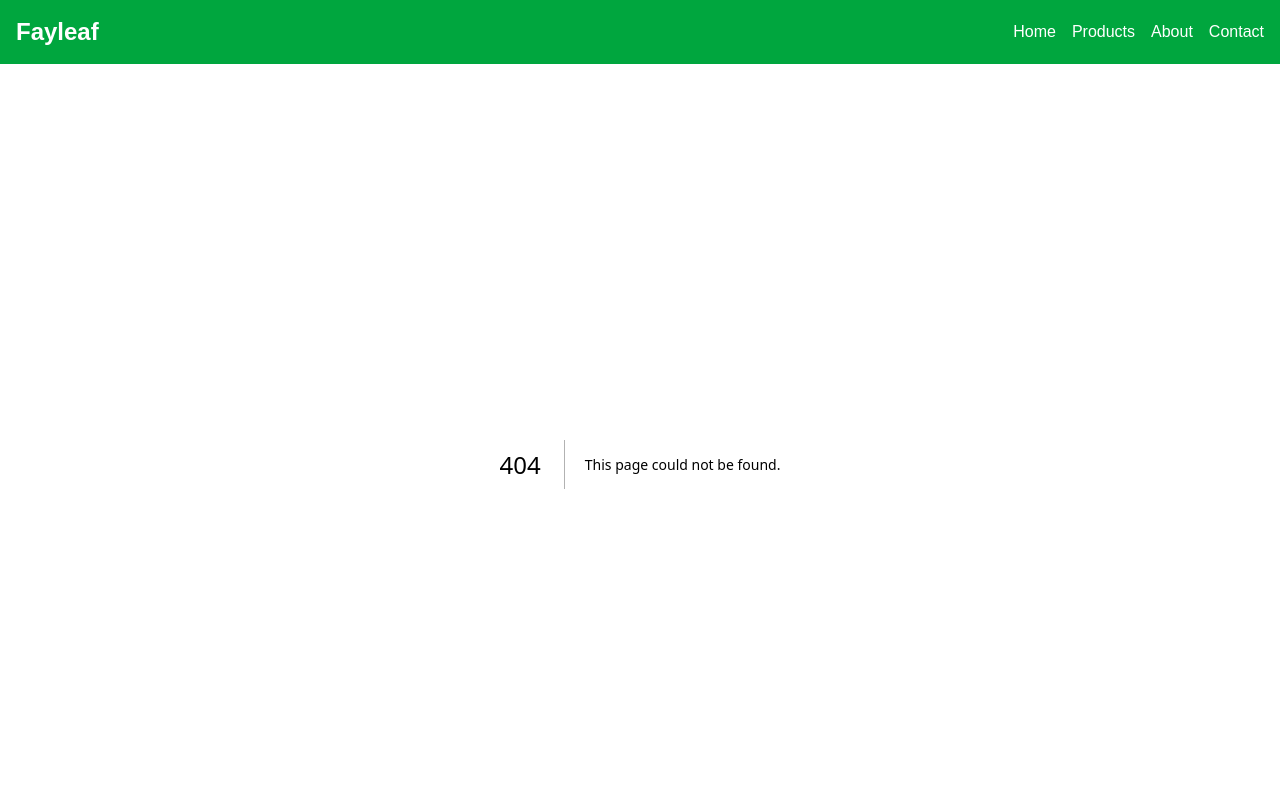
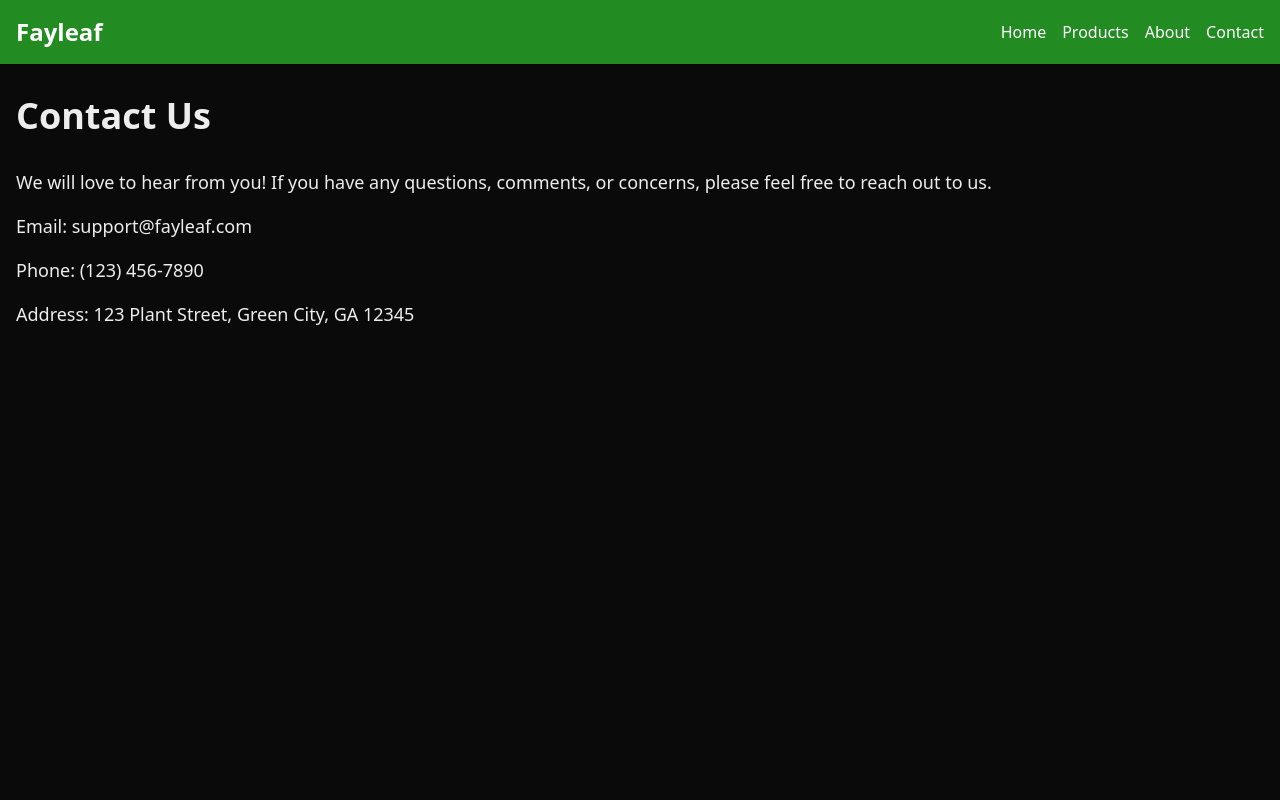
Before and after one commit to JohnPatrickAncajas/fayleaf, a Next.js app: page /contact in a window 1280 px wide. Before the commit this address had no page. Shown: the top 800 px of the page. Built offline with nearby package versions, Linux system fonts and the light colour scheme.

Commit message:
Version 0.5

```diff
--- /dev/null
+++ b/src/app/about/page.tsx
@@ -0,0 +1,13 @@
+export default function AboutPage() {
+    return (
+      <div className="container mx-auto px-4 py-8">
+        <h1 className="text-4xl font-bold mb-8">About Us</h1>
+        <p className="text-lg">
+          Welcome to Fayleaf! We are your one-stop shop for all things plants. Our mission is to bring the beauty of nature into your home with our wide selection of indoor and outdoor plants.
+        </p>
+        <p className="text-lg mt-4">
+          Our team is passionate about plants and dedicated to providing you with the best quality products and customer service. Thank you for choosing Fayleaf!
+        </p>
+      </div>
+    );
+  }
--- /dev/null
+++ b/src/app/contact/page.tsx
@@ -0,0 +1,19 @@
+export default function ContactPage() {
+    return (
+      <div className="container mx-auto px-4 py-8">
+        <h1 className="text-4xl font-bold mb-8">Contact Us</h1>
+        <p className="text-lg">
+          We will love to hear from you! If you have any questions, comments, or concerns, please feel free to reach out to us.
+        </p>
+        <p className="text-lg mt-4">
+          Email: support@fayleaf.com
+        </p>
+        <p className="text-lg mt-4">
+          Phone: (123) 456-7890
+        </p>
+        <p className="text-lg mt-4">
+          Address: 123 Plant Street, Green City, GA 12345
+        </p>
+      </div>
+    );
+  }
--- a/src/app/globals.css
+++ b/src/app/globals.css
@@ -22,5 +22,30 @@
 body {
   background: var(--background);
   color: var(--foreground);
-  font-family: Arial, Helvetica, sans-serif;
+  font-family: var(--font-sans), Arial, Helvetica, sans-serif;
 }
+
+a {
+  color: inherit;
+  text-decoration: none;
+}
+
+a:hover {
+  text-decoration: underline;
+}
+
+.bg-green-600 {
+  background-color: #228b22;
+}
+
+.bg-brown-800 {
+  background-color: #8b4513;
+}
+
+.text-green-900 {
+  color: #006400;
+}
+
+.hover\:text-green-200:hover {
+  color: #c8e6c9;
+}
```
